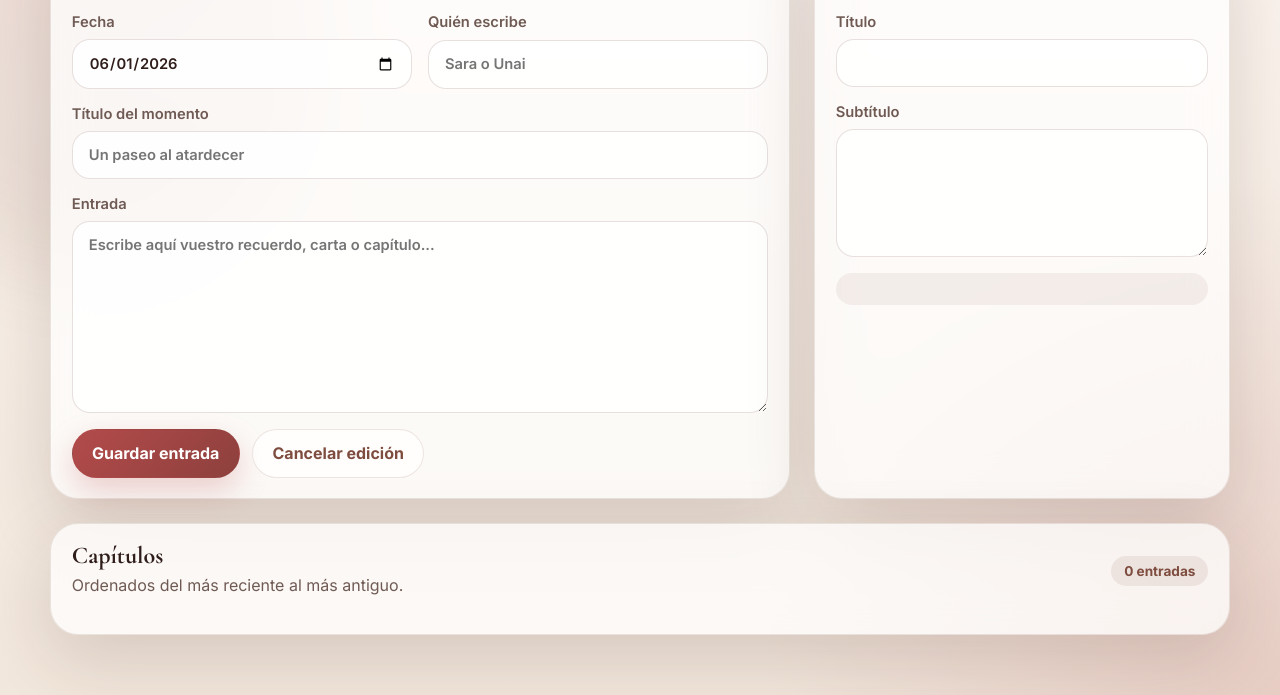
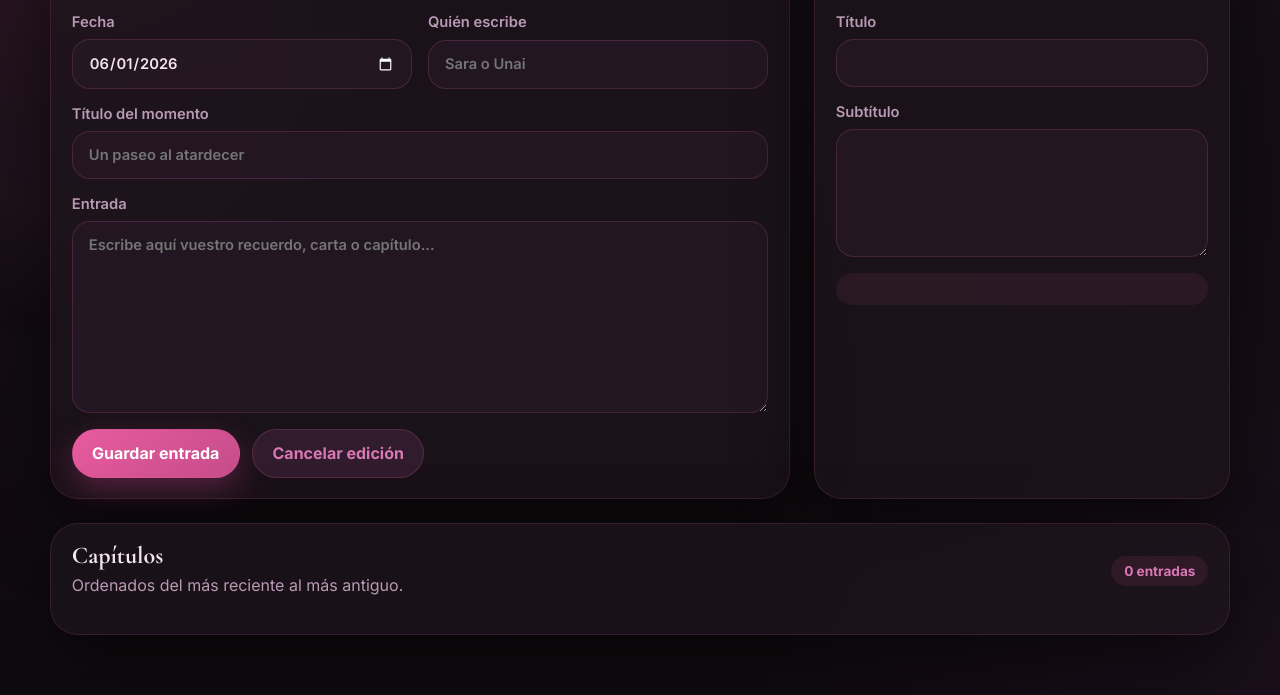
Before and after one commit to unaiwaka2010-maker/DiaryOfACrazyLove, a website: page public/index.html in a window 1280 px wide. Shown: the part 476-1171 px from the top of the page. Drawn offline with nearby package versions, Linux system fonts and the light colour scheme; no server answers.

Commit message:
feat: tema oscuro romántico y notificaciones de entrada

```diff
--- a/public/app.js
+++ b/public/app.js
@@ -20,6 +20,24 @@ const coverSubtitleInput = document.getElementById('coverSubtitleInput');
 const state = {
   diary: null
 };
+
+// Solicitar permiso para notificaciones
+function requestNotificationPermission() {
+  if ('Notification' in window && Notification.permission === 'default') {
+    Notification.requestPermission();
+  }
+}
+
+// Mostrar notificación
+function showNotification(title, options = {}) {
+  if ('Notification' in window && Notification.permission === 'granted') {
+    new Notification(title, {
+      icon: '/favicon.ico',
+      badge: '/favicon.ico',
+      ...options
+    });
+  }
+}
 
 function setStatus(message, tone = 'neutral') {
   statusBadge.textContent = message;
@@ -161,6 +179,14 @@ async function saveEntry(event) {
   renderDiary(diary);
   resetEntryForm();
   setStatus('Entrada guardada', 'success');
+
+  // Mostrar notificación
+  const author = authorInput.value || 'Sara y Unai';
+  showNotification('💕 Nueva entrada guardada', {
+    body: `${author} ha escrito en el diario: "${emotionInput.value}"`,
+    tag: 'diary-entry',
+    requireInteraction: false
+  });
 }
 
 async function deleteEntry(id) {
@@ -189,4 +215,7 @@ loadDiary().catch(error => {
   setStatus('Error al cargar', 'error');
 });
 
+// Solicitar permiso para notificaciones al cargar
+requestNotificationPermission();
+
 dateInput.value = new Date().toISOString().slice(0, 10);
--- a/public/styles.css
+++ b/public/styles.css
@@ -1,15 +1,15 @@
 :root {
-  color-scheme: light;
-  --bg: #f5efe8;
-  --bg-2: #fffaf5;
-  --card: rgba(255, 255, 255, 0.72);
-  --card-border: rgba(98, 56, 44, 0.12);
-  --text: #2f1d1a;
-  --muted: #6f5a54;
-  --accent: #b34b4b;
-  --accent-2: #7e4d3f;
-  --danger: #9f3b3b;
-  --shadow: 0 24px 70px rgba(65, 32, 25, 0.16);
+  color-scheme: dark;
+  --bg: #0f0a0e;
+  --bg-2: #1a1217;
+  --card: rgba(30, 20, 28, 0.75);
+  --card-border: rgba(220, 100, 160, 0.15);
+  --text: #f5e6ed;
+  --muted: #b89ab5;
+  --accent: #e75b9e;
+  --accent-2: #d977b5;
+  --danger: #ff5a8a;
+  --shadow: 0 24px 70px rgba(0, 0, 0, 0.5);
 }
 
 * {
@@ -26,9 +26,9 @@ body {
   font-family: 'Inter', system-ui, sans-serif;
   color: var(--text);
   background:
-    radial-gradient(circle at top left, rgba(255, 224, 215, 0.85), transparent 34%),
-    radial-gradient(circle at bottom right, rgba(181, 88, 88, 0.18), transparent 30%),
-    linear-gradient(180deg, #fffaf7 0%, #f2e7dc 100%);
+    radial-gradient(circle at top left, rgba(220, 70, 150, 0.15), transparent 34%),
+    radial-gradient(circle at bottom right, rgba(100, 50, 120, 0.12), transparent 30%),
+    linear-gradient(180deg, #1a1217 0%, #0f0a0e 100%);
 }
 
 button,
@@ -55,7 +55,7 @@ button {
   height: 32rem;
   top: -10rem;
   right: -8rem;
-  background: rgba(220, 139, 110, 0.35);
+  background: rgba(220, 70, 150, 0.25);
 }
 
 .backdrop-b {
@@ -63,7 +63,7 @@ button {
   height: 28rem;
   left: -8rem;
   bottom: 3rem;
-  background: rgba(126, 77, 63, 0.18);
+  background: rgba(130, 60, 110, 0.2);
 }
 
 .shell {
@@ -95,7 +95,7 @@ button {
   inset: auto -4rem -5rem auto;
   width: 16rem;
   height: 16rem;
-  background: radial-gradient(circle, rgba(179, 75, 75, 0.18), transparent 70%);
+  background: radial-gradient(circle, rgba(220, 70, 150, 0.15), transparent 70%);
   border-radius: 50%;
 }
 
@@ -169,7 +169,7 @@ h1 {
 
 .badge {
   align-self: center;
-  background: rgba(126, 77, 63, 0.1);
+  background: rgba(220, 100, 160, 0.1);
   color: var(--accent-2);
   border-radius: 999px;
   padding: 0.45rem 0.8rem;
@@ -193,8 +193,8 @@ label {
 
 input,
 textarea {
-  border: 1px solid rgba(105, 67, 57, 0.16);
-  background: rgba(255, 255, 255, 0.84);
+  border: 1px solid rgba(220, 100, 160, 0.2);
+  background: rgba(40, 25, 40, 0.6);
   border-radius: 18px;
   padding: 0.9rem 1rem;
   color: var(--text);
@@ -209,8 +209,8 @@ textarea {
 
 input:focus,
 textarea:focus {
-  border-color: rgba(179, 75, 75, 0.52);
-  box-shadow: 0 0 0 4px rgba(179, 75, 75, 0.12);
+  border-color: rgba(220, 70, 150, 0.6);
+  box-shadow: 0 0 0 4px rgba(220, 70, 150, 0.15);
 }
 
 .grid {
@@ -240,26 +240,26 @@ textarea:focus {
 
 .button-primary {
   color: white;
-  background: linear-gradient(135deg, #b34b4b, #8d403d);
-  box-shadow: 0 12px 30px rgba(179, 75, 75, 0.25);
+  background: linear-gradient(135deg, #e75b9e, #c74d8a);
+  box-shadow: 0 12px 30px rgba(220, 70, 150, 0.3);
 }
 
 .button-secondary {
   color: var(--accent-2);
-  background: rgba(255, 255, 255, 0.72);
-  border-color: rgba(126, 77, 63, 0.14);
+  background: rgba(60, 35, 55, 0.7);
+  border-color: rgba(220, 100, 160, 0.2);
 }
 
 .button-danger {
   color: white;
-  background: linear-gradient(135deg, #b94a4a, #8e3333);
+  background: linear-gradient(135deg, #ff5a8a, #e74570);
 }
 
 .notes {
   margin-top: 1rem;
   padding: 1rem;
   border-radius: 22px;
-  background: rgba(126, 77, 63, 0.08);
+  background: rgba(220, 100, 160, 0.08);
   color: var(--muted);
   line-height: 1.6;
 }
@@ -274,8 +274,8 @@ textarea:focus {
 }
 
 .entry-item {
-  background: rgba(255, 255, 255, 0.78);
-  border: 1px solid rgba(105, 67, 57, 0.12);
+  background: rgba(50, 30, 48, 0.6);
+  border: 1px solid rgba(220, 100, 160, 0.15);
   border-radius: 24px;
   padding: 1.2rem;
 }
@@ -297,7 +297,7 @@ textarea:focus {
 
 .entry-text {
   margin: 0;
-  color: #4a352f;
+  color: #e0d0e0;
   line-height: 1.75;
   white-space: pre-wrap;
 }
```
